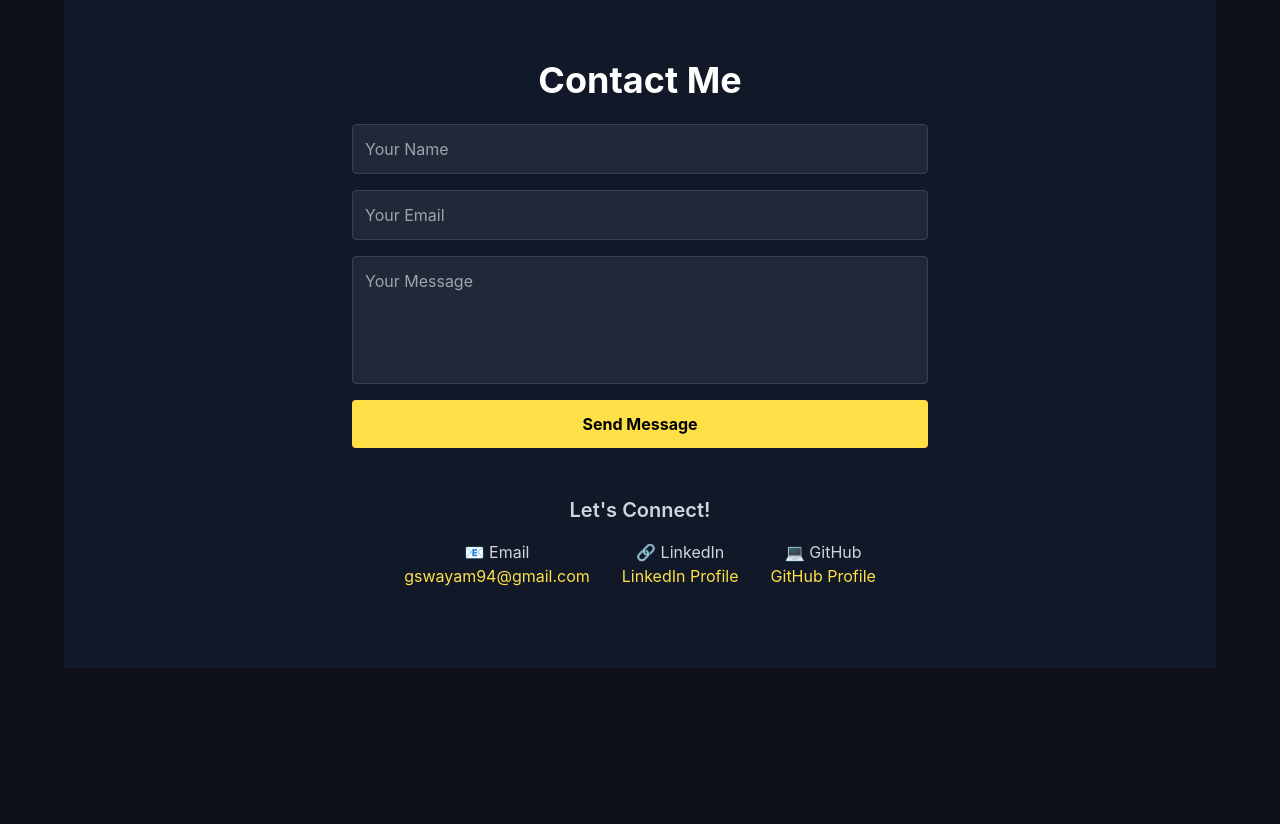
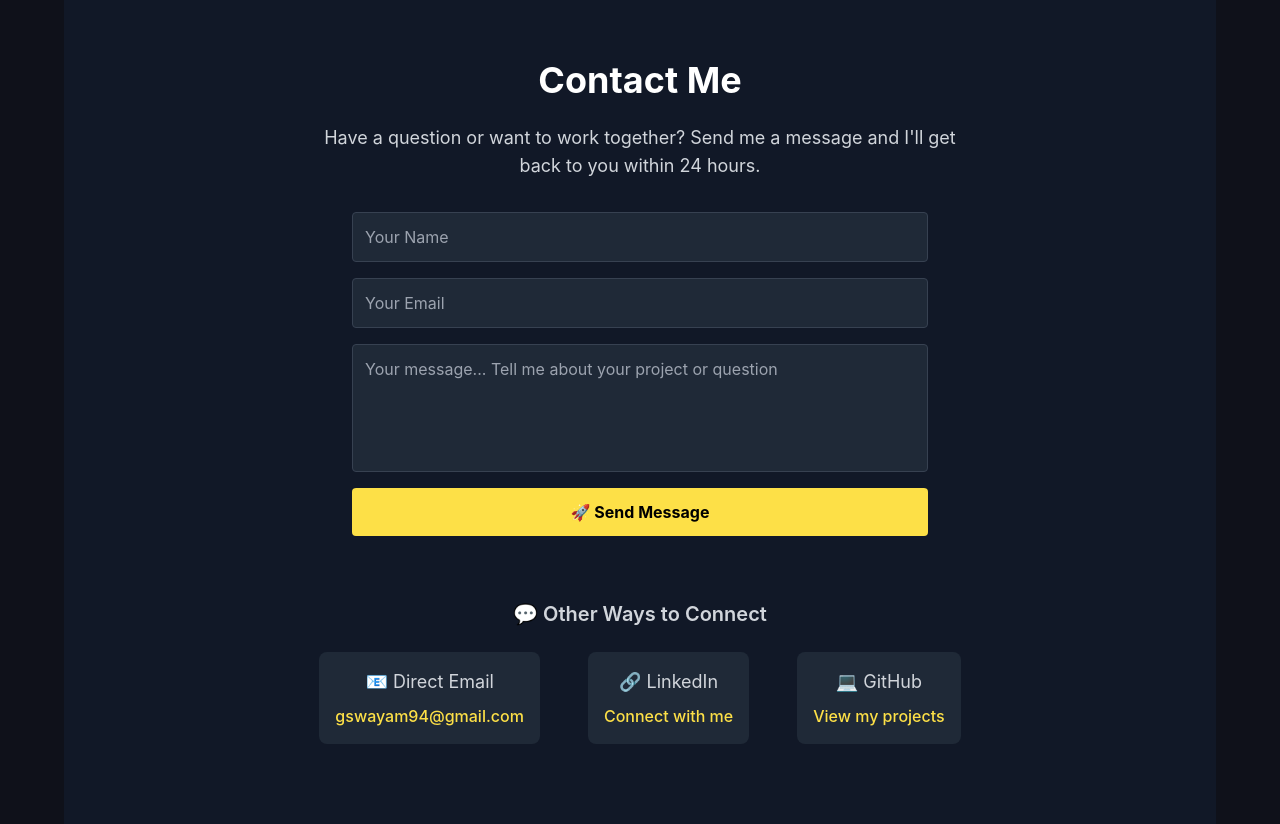
Before and after one commit to GSWAYAM9/portfolio2, a Next.js app: page / in a window 1280 px wide. Shown: the part 3200-4024 px from the top of the page. Before the commit the page ends 3868 px from the top, so only its background shows below. Built offline with nearby package versions, Linux system fonts and the light colour scheme.

Commit message:
Update Contact.js

```diff
--- a/components/Contact.js
+++ b/components/Contact.js
@@ -9,37 +9,62 @@ const Contact = () => {
   const sendEmail = (e) => {
     e.preventDefault();
     setIsLoading(true);
-    setMsg("Sending...");
+    setMsg("Sending your message...");
 
-    // EmailJS configuration
-    emailjs.sendForm(
+    // Get current date and time
+    const now = new Date();
+    const formData = {
+      from_name: form.current.from_name.value,
+      email: form.current.email.value,
+      message: form.current.message.value,
+      date: now.toLocaleDateString(),
+      time: now.toLocaleTimeString(),
+      to_name: "Swayam"
+    };
+
+    // Send TWO emails:
+    // 1. Confirmation to user
+    // 2. Notification to yourself
+
+    const userEmailPromise = emailjs.send(
       'service_q0m5oun',
-      'template_ar7hc5e',
-      form.current,
+      'template_ar7hc5e', // User confirmation template
+      formData,
       'fP60skOY0tM5-GPbh'
-    )
+    );
+
+    const adminEmailPromise = emailjs.send(
+      'service_q0m5oun',
+      'portfolio_notification', // Your notification template
+      formData,
+      'fP60skOY0tM5-GPbh'
+    );
+
+    // Execute both email sends
+    Promise.all([userEmailPromise, adminEmailPromise])
       .then((result) => {
-        console.log('Email sent successfully:', result);
-        setMsg("Message sent successfully! 🎉");
+        console.log('All emails sent successfully:', result);
+        setMsg("🎉 Message sent successfully! I'll get back to you within 24 hours. You'll receive a confirmation email shortly.");
         setIsLoading(false);
         form.current.reset();
 
-        // Clear success message after 5 seconds
-        setTimeout(() => setMsg(""), 5000);
+        setTimeout(() => setMsg(""), 8000);
       })
       .catch((error) => {
         console.error('Email failed to send:', error);
-        setMsg("Failed to send message. Please try again or contact me directly at gswayam94@gmail.com");
+        setMsg("❌ Failed to send message. Please email me directly at gswayam94@gmail.com");
         setIsLoading(false);
 
-        // Clear error message after 5 seconds
-        setTimeout(() => setMsg(""), 5000);
+        setTimeout(() => setMsg(""), 8000);
       });
   };
 
   return (
     <section id="contact" className="py-20 px-6 max-w-6xl mx-auto bg-gray-900 text-white" data-aos="fade-up">
       <h2 className="text-4xl font-bold mb-6 text-center">Contact Me</h2>
+      <p className="text-lg text-gray-300 text-center mb-8 max-w-2xl mx-auto">
+        Have a question or want to work together? Send me a message and I'll get back to you within 24 hours.
+      </p>
 
       <form ref={form} onSubmit={sendEmail} className="flex flex-col max-w-xl mx-auto space-y-4">
         <input
@@ -47,7 +72,7 @@ const Contact = () => {
           name="from_name"
           placeholder="Your Name"
           required
-          className="p-3 rounded bg-gray-800 text-white border border-gray-700 focus:border-yellow-300 focus:outline-none"
+          className="p-3 rounded bg-gray-800 text-white border border-gray-700 focus:border-yellow-300 focus:outline-none transition-colors"
           disabled={isLoading}
         />
         <input
@@ -55,59 +80,70 @@ const Contact = () => {
           name="email"
           placeholder="Your Email"
           required
-          className="p-3 rounded bg-gray-800 text-white border border-gray-700 focus:border-yellow-300 focus:outline-none"
+          className="p-3 rounded bg-gray-800 text-white border border-gray-700 focus:border-yellow-300 focus:outline-none transition-colors"
           disabled={isLoading}
         />
         <textarea
           name="message"
-          placeholder="Your Message"
+          placeholder="Your message... Tell me about your project or question"
           required
-          className="p-3 rounded bg-gray-800 text-white border border-gray-700 focus:border-yellow-300 focus:outline-none h-32 resize-none"
+          className="p-3 rounded bg-gray-800 text-white border border-gray-700 focus:border-yellow-300 focus:outline-none h-32 resize-none transition-colors"
           disabled={isLoading}
         />
         <button
           type="submit"
           disabled={isLoading}
-          className={`px-4 py-3 rounded font-bold transition-colors ${
+          className={`px-4 py-3 rounded font-bold transition-all ${
             isLoading
-              ? 'bg-gray-600 cursor-not-allowed'
-              : 'bg-yellow-300 text-black hover:bg-yellow-400'
+              ? 'bg-gray-600 cursor-not-allowed transform scale-95'
+              : 'bg-yellow-300 text-black hover:bg-yellow-400 hover:scale-105'
           }`}
         >
-          {isLoading ? 'Sending...' : 'Send Message'}
+          {isLoading ? '📤 Sending...' : '🚀 Send Message'}
         </button>
 
         {msg && (
-          <div className={`text-center mt-2 p-3 rounded ${
-            msg.includes('successfully')
-              ? 'bg-green-900 text-green-300'
-              : 'bg-red-900 text-red-300'
+          <div className={`text-center mt-2 p-4 rounded-lg border ${
+            msg.includes('🎉')
+              ? 'bg-green-900/20 border-green-500 text-green-300'
+              : 'bg-red-900/20 border-red-500 text-red-300'
           }`}>
-            {msg}
+            <p className="font-medium">{msg}</p>
+            {msg.includes('🎉') && (
+              <p className="text-sm mt-2 text-green-200">
+                Check your email for a confirmation message.
+              </p>
+            )}
           </div>
         )}
       </form>
 
-      <div className="mt-12 text-center space-y-4 text-gray-300">
-        <p className="text-xl font-semibold">Let's Connect!</p>
-        <div className="flex flex-col sm:flex-row justify-center items-center space-y-4 sm:space-y-0 sm:space-x-8 mt-4">
+      <div className="mt-16 text-center space-y-6 text-gray-300">
+        <p className="text-xl font-semibold">💬 Other Ways to Connect</p>
+        <div className="flex flex-col sm:flex-row justify-center items-center space-y-4 sm:space-y-0 sm:space-x-12 mt-4">
           <div className="text-center">
-            <p>📧 Email</p>
-            <a href="mailto:gswayam94@gmail.com" className="text-yellow-300 hover:underline block">
-              gswayam94@gmail.com
-            </a>
+            <div className="bg-gray-800 p-4 rounded-lg hover:bg-gray-700 transition-colors">
+              <p className="text-lg mb-2">📧 Direct Email</p>
+              <a href="mailto:gswayam94@gmail.com" className="text-yellow-300 hover:underline font-medium">
+                gswayam94@gmail.com
+              </a>
+            </div>
           </div>
           <div className="text-center">
-            <p>🔗 LinkedIn</p>
-            <a href="https://linkedin.com/in/swayam-gupta-a62b66329" target="_blank" rel="noreferrer" className="text-yellow-300 hover:underline block">
-              LinkedIn Profile
-            </a>
+            <div className="bg-gray-800 p-4 rounded-lg hover:bg-gray-700 transition-colors">
+              <p className="text-lg mb-2">🔗 LinkedIn</p>
+              <a href="https://linkedin.com/in/swayam-gupta-a62b66329" target="_blank" rel="noreferrer" className="text-yellow-300 hover:underline font-medium">
+                Connect with me
+              </a>
+            </div>
           </div>
           <div className="text-center">
-            <p>💻 GitHub</p>
-            <a href="https://github.com/GSWAYAM9" target="_blank" rel="noreferrer" className="text-yellow-300 hover:underline block">
-              GitHub Profile
-            </a>
+            <div className="bg-gray-800 p-4 rounded-lg hover:bg-gray-700 transition-colors">
+              <p className="text-lg mb-2">💻 GitHub</p>
+              <a href="https://github.com/GSWAYAM9" target="_blank" rel="noreferrer" className="text-yellow-300 hover:underline font-medium">
+                View my projects
+              </a>
+            </div>
           </div>
         </div>
       </div>
```
